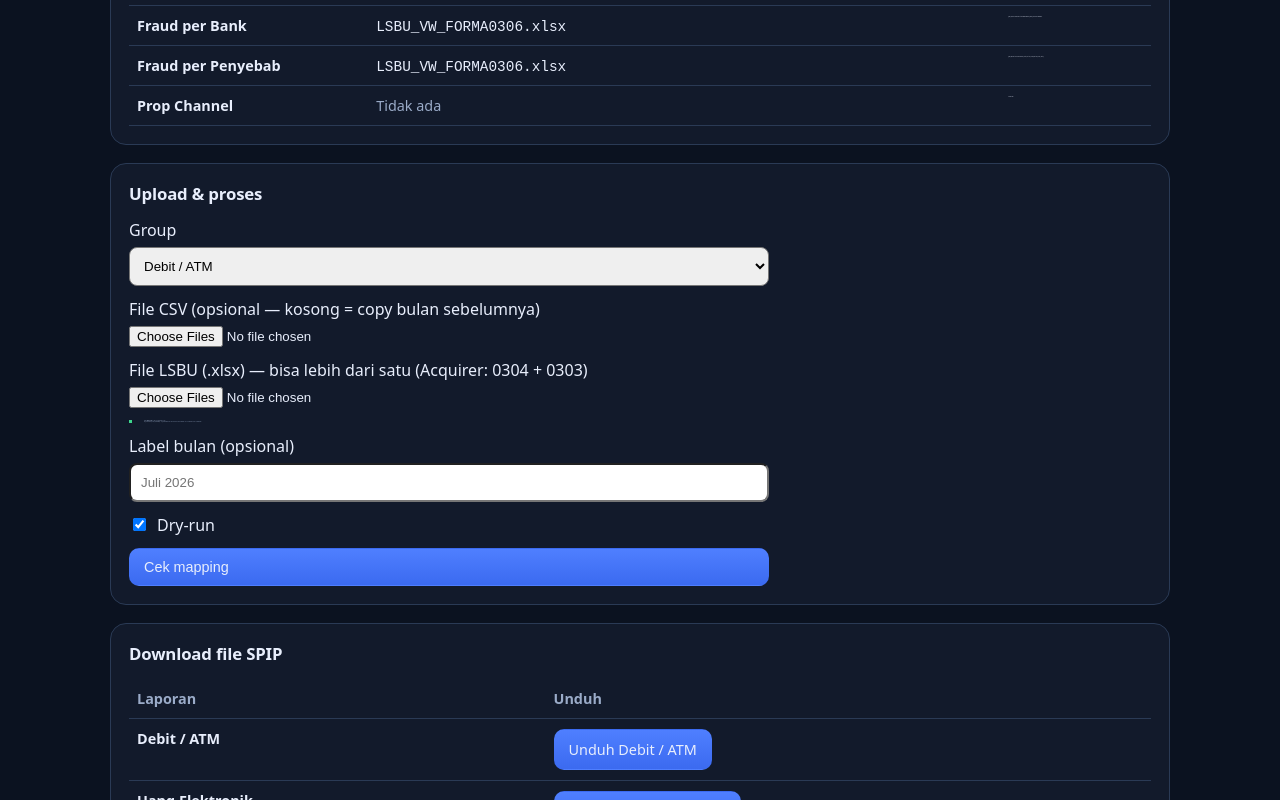
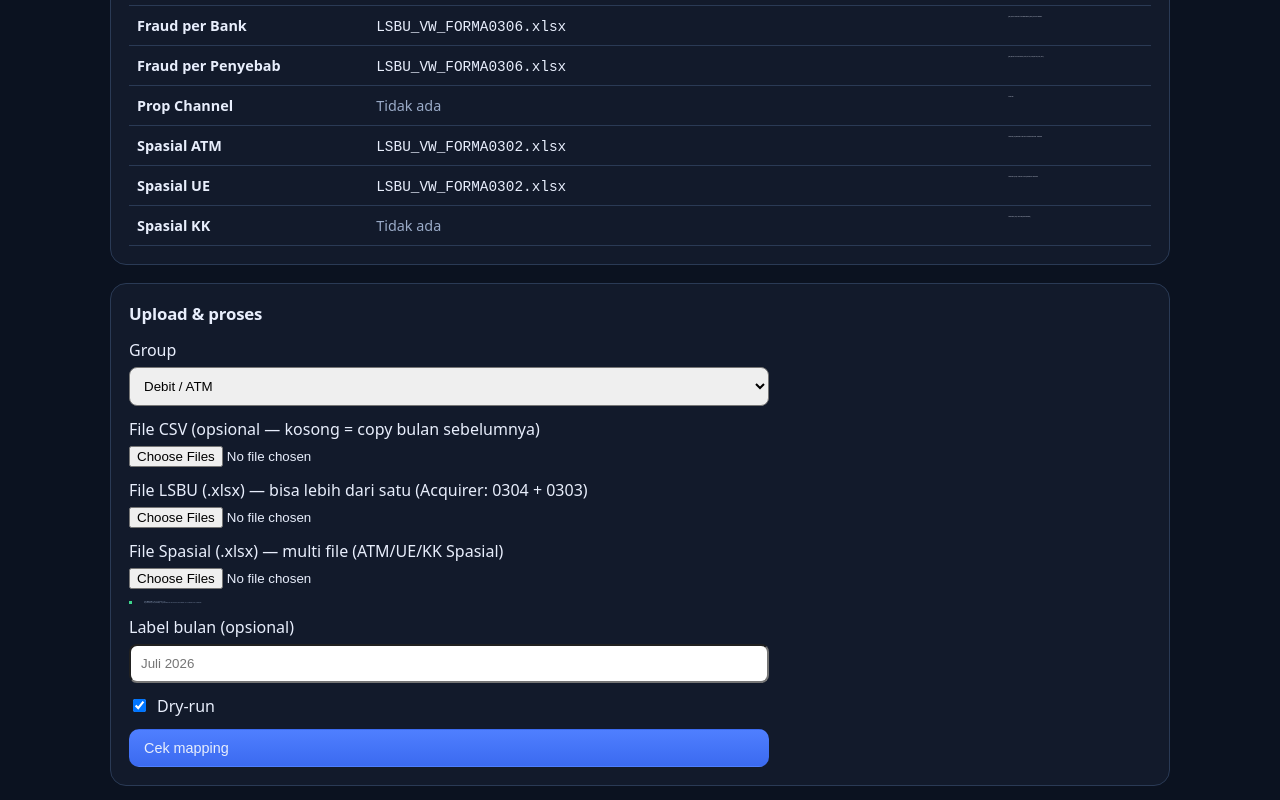
Before and after one commit to akward/spip-debit-updater-web, a Next.js app: page / in a window 1280 px wide. Shown: the part 380-1180 px from the top of the page. Built offline with nearby package versions, Linux system fonts and the light colour scheme.

Commit message:
UI: Spasial ATM/UE/KK groups + spatial file upload

```diff
--- a/app/page.tsx
+++ b/app/page.tsx
@@ -50,6 +50,26 @@ const GROUPS = [
     lsbu: null,
     lsbuNote: "Tanpa LSBU",
   },
+  {
+    id: "spasial_atm",
+    title: "Spasial ATM",
+    lsbu: "LSBU_VW_FORMA0302.xlsx",
+    lsbuNote:
+      "File Spasial (.xlsx) per metrik + LSBU 0302 · baris=kode kota 4 digit · sheet=bulan",
+  },
+  {
+    id: "spasial_ue",
+    title: "Spasial UE",
+    lsbu: "LSBU_VW_FORMA0302.xlsx",
+    lsbuNote:
+      "File Spasial UE (.xlsx) + LSBU 0302 · KARTU_ELEKTRONIK · sheet=bulan",
+  },
+  {
+    id: "spasial_kk",
+    title: "Spasial KK",
+    lsbu: null,
+    lsbuNote: "File Spasial KK (.xlsx) · tanpa LSBU (sesuai notebook)",
+  },
 ];
 
 const DOWNLOAD_ITEMS: { id: string; title: string; href: string }[] = [
@@ -73,6 +93,9 @@ const DOWNLOAD_ITEMS: { id: string; title: string; href: string }[] = [
     href: "/api/download?group=fraud_penyebab&format=xlsx",
   },
   { id: "prop_channel", title: "Prop Channel", href: "/api/download?group=prop_channel&format=xlsx" },
+  { id: "spasial_atm", title: "Spasial ATM", href: "/api/download?group=spasial_atm&format=xlsx" },
+  { id: "spasial_ue", title: "Spasial UE", href: "/api/download?group=spasial_ue&format=xlsx" },
+  { id: "spasial_kk", title: "Spasial KK", href: "/api/download?group=spasial_kk&format=xlsx" },
 ];
 
 type ProcessResponse = {
@@ -169,6 +192,7 @@ export default function HomePage() {
   const [group, setGroup] = useState("debit");
   const [files, setFiles] = useState<FileList | null>(null);
   const [lsbuFiles, setLsbuFiles] = useState<FileList | null>(null);
+  const [spatialFiles, setSpatialFiles] = useState<FileList | null>(null);
   const [monthLabel, setMonthLabel] = useState("");
   const [dryRun, setDryRun] = useState(true);
   const [loading, setLoading] = useState(false);
@@ -195,6 +219,8 @@ export default function HomePage() {
       if (files?.length) Array.from(files).forEach((f) => fd.append("files", f));
       if (lsbuFiles?.length)
         Array.from(lsbuFiles).forEach((f) => fd.append("lsbu", f));
+      if (spatialFiles?.length)
+        Array.from(spatialFiles).forEach((f) => fd.append("spatial", f));
 
       const res = await fetch("/api/process", {
         method: "POST",
@@ -369,6 +395,17 @@ export default function HomePage() {
                 style={{ display: "block", marginTop: 6 }}
               />
             </label>
+
+            <label>
+              File Spasial (.xlsx) — multi file (ATM/UE/KK Spasial)
+              <input
+                type="file"
+                accept=".xlsx,application/vnd.openxmlformats-officedocument.spreadsheetml.sheet"
+                multiple
+                onChange={(e) => setSpatialFiles(e.target.files)}
+                style={{ display: "block", marginTop: 6 }}
+              />
+            </label>
             <div className={groupMeta?.lsbu ? "ok" : "warn"} style={{ fontSize: 0.9 }}>
               {groupMeta?.lsbu ? (
                 <>
```
